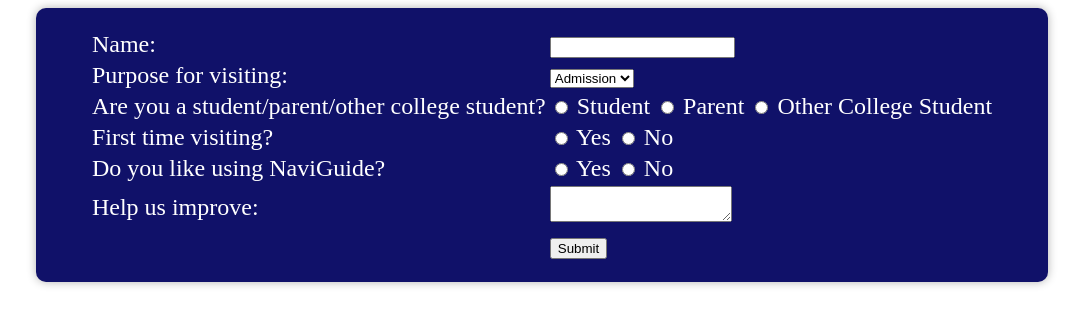
After one commit to Sanjay8322/NaviGuide, a Flask app: template templates/survey_form/feedback_form.html in a window 1280 px wide. The commit adds this page. Shown: the top 325 px of the page, without its empty margins (98-1181 px from the left). Run offline with Flask 2, Linux system fonts and the light colour scheme; the template is opened without the code that fills it, so the values that code supplies are empty.

Commit message:
Survey templates

```diff
--- a/templates/base.html
+++ b/templates/base.html
@@ -59,7 +59,7 @@
                     target="_blank" style="text-decoration: none;color: white;">Explore KCT in 360 View</a></button>
             <p style="color:#0c0531 ; margin: 20px; font-weight: bold;">Please complete the survey to assist KCT
                 management. Your input is appreciated. Thank you.</p>
-            <button class="button"><a href="" target="blank"
+            <button class="button"><a href="/survey" target="blank"
                     style="text-decoration: none; color: white;">Survey</a></button>
         </div>
 
--- /dev/null
+++ b/templates/survey_form/feedback_form.html
@@ -0,0 +1,86 @@
+<!DOCTYPE html>
+<html lang="en">
+<head>
+    <meta charset="UTF-8">
+    <meta http-equiv="X-UA-Compatible" content="IE=edge">
+    <meta name="viewport" content="width=device-width, initial-scale=1.0">
+    <title>Survey form</title>
+    <style>
+        .centered {
+            display: flex;
+            justify-content: center;
+            align-items: center;
+            background-color: #101169;
+            color: #fff;
+            font-size: 24px;
+            padding: 20px;
+            border-radius: 10px;
+            box-shadow: 0 0 10px rgba(0, 0, 0, 0.3);
+            text-align: center;
+            width: 80%;
+            margin: 0 auto;
+            text-align: left;
+
+        }
+    </style>
+</head>
+<body>
+    <form method="POST" action="/survey">
+        <table class="centered">
+            <tr>
+              <td><label for="name">Name:</label></td>
+              <td><input type="text" id="name" name="name"></td>
+            </tr>
+            <tr>
+              <td><label for="purpose">Purpose for visiting:</label></td>
+              <td>
+                <select id="purpose" name="purpose">
+                  <option value="admission">Admission</option>
+                  <option value="events">Events</option>
+                  <option value="others">Others</option>
+                </select>
+              </td>
+            </tr>
+            <tr>
+              <td><label for="status">Are you a student/parent/other college student?</label></td>
+              <td>
+                <input type="radio" id="student" name="status" value="student">
+                <label for="student">Student</label>
+                <input type="radio" id="parent" name="status" value="parent">
+                <label for="parent">Parent</label>
+                <input type="radio" id="college_student" name="status" value="college_student">
+                <label for="college_student">Other College Student</label>
+              </td>
+            </tr>
+            <tr>
+              <td><label for="first_time">First time visiting?</label></td>
+              <td>
+                <input type="radio" id="yes" name="first_time" value="yes">
+                <label for="yes">Yes</label>
+                <input type="radio" id="no" name="first_time" value="no">
+                <label for="no">No</label>
+              </td>
+            </tr>
+            <tr>
+              <td><label for="feedback">Do you like using NaviGuide?</label></td>
+              <td>
+                <input type="radio" id="yes" name="feedback" value="yes">
+                <label for="yes">Yes</label>
+                <input type="radio" id="no" name="feedback" value="no">
+                <label for="no">No</label>
+              </td>
+            </tr>
+            <tr>
+              <td><label for="improve">Help us improve:</label></td>
+              <td><textarea id="improve" name="improve"></textarea></td>
+            </tr>
+            <tr>
+                <td></td>
+                <td><input type="submit" value="Submit"></td>
+              </tr>
+
+          </table>
+
+    </form>
+</body>
+</html>
```
Also changed, not shown: templates/survey_form/thanks.html (added, +35 -0 lines).
